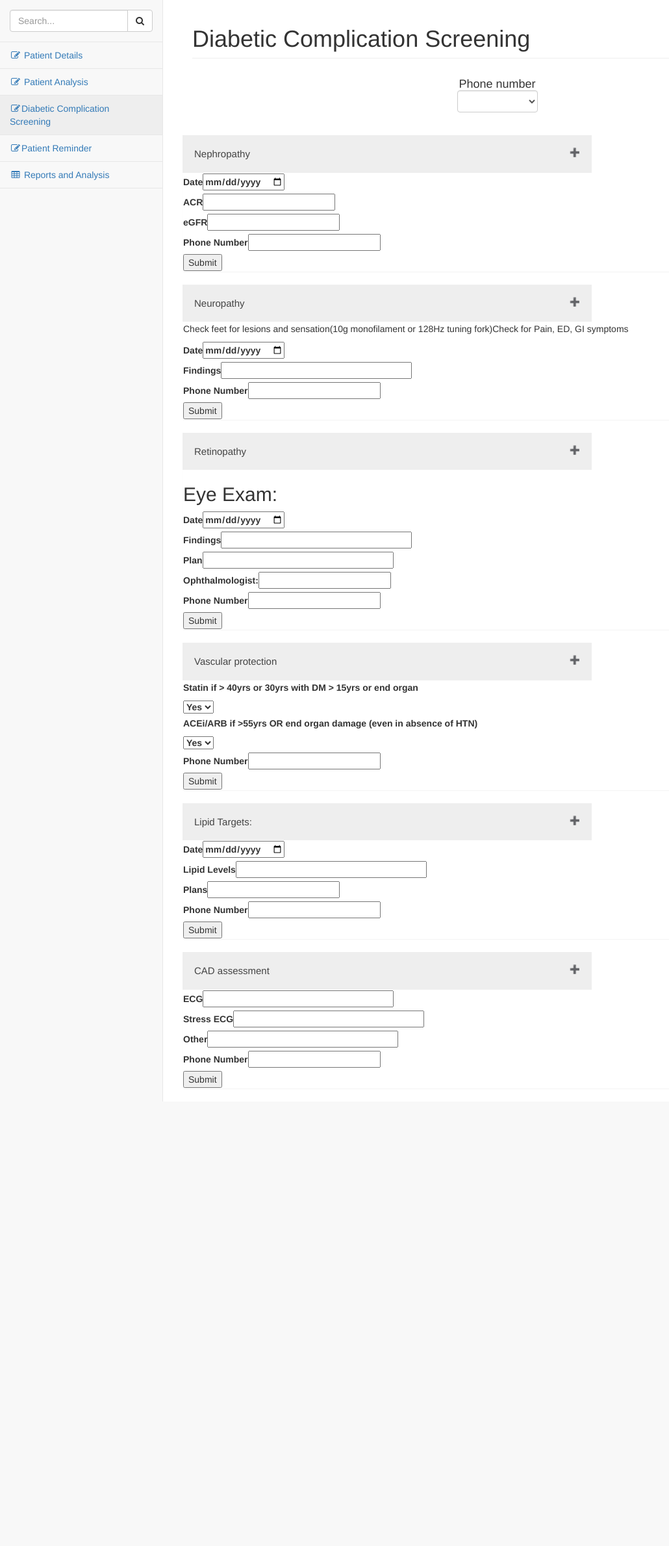
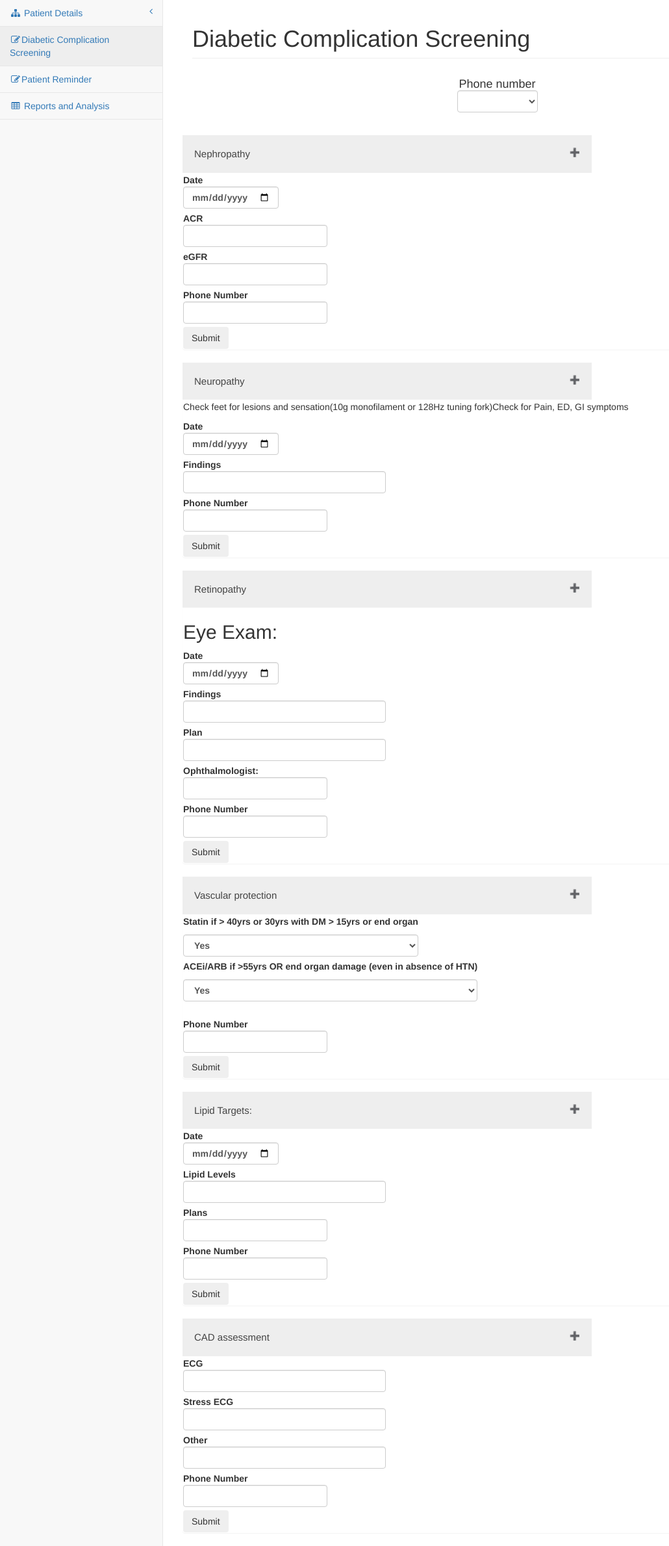
Before and after one commit to jookllo/diabetic_clinic, a PHP site: page /tables.php in a window 1280 px wide. Shown: the part 51-2430 px from the top of the page at 65% size, without its empty margins (0-1030 px from the left). Before the commit the page ends 1746 px from the top, so only its background shows below. Run offline with PHP 8.4, Linux system fonts and the light colour scheme; data comes from the database, SQL or seed files in the repository.

Commit message:
css was added to forms and buttons

```diff
--- a/navbar.php
+++ b/navbar.php
@@ -18,24 +18,26 @@
             <div class="navbar-default sidebar" role="navigation">
                 <div class="sidebar-nav navbar-collapse">
                     <ul class="nav" id="side-menu">
-                        <li class="sidebar-search">
-                            <div class="input-group custom-search-form">
-                                <input type="text" class="form-control" placeholder="Search...">
-                                <span class="input-group-btn">
-                                    <button class="btn btn-default" type="button">
-                                        <i class="fa fa-search"></i>
-                                    </button>
-                                </span>
-                            </div>
-                            <!-- /input-group -->
+
+
+
+                        <li>
+                        <a href="#"><i class="fa fa-sitemap fa-fw"></i> Patient Details<span class="fa arrow"></span></a>
+                            <ul class="nav nav-second-level">
+                                <li>
+                                    <a href="home.php">Add New Patient</a>
+                                </li>
+                                <li>
+                                    <a href="update.php">Delete or Edit Patient Records </a>
+                                </li>
+                                <li>
+
+                                </li>
+                            </ul>
+                            <!-- /.nav-second-level -->
                         </li>
-                        <li>
-                             <a href="home.php"><i class="fa fa-edit fa-fw"></i> Patient Details</a>
                         </li>
 
-                        <li><a href="analysis.php"><i class="fa fa-edit fa-fw"></i> Patient Analysis</a>
-
-                        </li>
                         <li>
                             <a href="tables.php"><i class="fa fa-edit fa-fw"></i>Diabetic Complication Screening</a>
                         </li>
@@ -49,7 +51,6 @@
                         </li>
 
 
-
                     </ul>
                 </div>
                 <!-- /.sidebar-collapse -->
--- a/tables.php
+++ b/tables.php
@@ -70,11 +70,11 @@
             <button class="accordion">Nephropathy</button>
             <div class="panel">
             <form action="functions/nephropathy.php" method="post" class="form-container">
-                <label>Date<input type="date" name="ndate"  required/></label><br/>
-                <label>ACR<input type="text" name="acr" required/></label><br/>
-                <label>eGFR<input type="text" name="egfr" required></label><br/>
-                <label>Phone Number<input type="text" name="phnum" id="phnum" required/></label><br/>
-                <button type="submit" >Submit</button>
+                <label>Date<input class="form-control" type="date" name="ndate"  required/></label><br/>
+                <label>ACR<input type="text" name="acr" class="form-control" required/></label><br/>
+                <label>eGFR<input type="text" name="egfr" class="form-control" required></label><br/>
+                <label>Phone Number<input type="text" name="phnum" class="form-control" id="phnum" required/></label><br/>
+                <button class="btn" type="submit">Submit</button>
             </form>
             </div>
 
@@ -84,10 +84,10 @@
                 <p>Check feet for lesions and
                 sensation(10g monofilament or 128Hz
                 tuning fork)Check for Pain, ED, GI symptoms</p>
-                <label>Date<input type="date" name="neudate" required></label><br/>
-                <label>Findings<input type="text" name="finds" size="30" required></label><br/>
-                <label>Phone Number<input type="text" name="phnum" id="phnum1" required/></label><br/>
-                <button type="submit">Submit</button>
+                <label>Date<input class="form-control" type="date" name="neudate" required></label><br/>
+                <label>Findings<input type="text" class="form-control" name="finds" size="30" required></label><br/>
+                <label>Phone Number<input type="text" name="phnum" class="form-control" id="phnum1" required/></label><br/>
+                <button class="btn" type="submit">Submit</button>
             </form>
         </div>
 
@@ -96,12 +96,12 @@
             <div class="panel">
             <form action="functions/retinopathy.php" method="post" class="form-container">
                 <h2>Eye Exam:</h2>
-               <label>Date<input type="date" name="t_date" required></label><br/>
-                <label>Findings<input type="text" name="find" size="30" required/></label><br/>
-                <label>Plan<input type="text" name="plan" size="30" required></label><br/>
-                <label>Ophthalmologist:<input type="text" name="ophth" required></label><br/>
-                <label>Phone Number<input type="text" name="phnum" id="phnum2" required/></label><br/>
-                <button type="submit">Submit</button>
+               <label>Date<input type="date" class="form-control" name="t_date" required></label><br/>
+                <label>Findings<input type="text" name="find" class="form-control" size="30" required/></label><br/>
+                <label>Plan<input type="text" name="plan" class="form-control" size="30" required></label><br/>
+                <label>Ophthalmologist:<input type="text" name="ophth" class="form-control" required></label><br/>
+                <label>Phone Number<input type="text" name="phnum" class="form-control" id="phnum2" required/></label><br/>
+                <button class="btn" type="submit">Submit</button>
                     </form>
                 </div>
 
@@ -112,7 +112,7 @@
 
             <label>
                 <p>Statin if > 40yrs or 30yrs with DM > 15yrs or end organ</p>
-                <select name="statin">
+                <select class="form-control" name="statin">
                     <option value="Yes">Yes</option>
                     <option value="No">No</option>
                     </select>
@@ -120,35 +120,35 @@
             <br/>
             <label>
                 <p>ACEi/ARB if >55yrs OR end organ damage (even in absence of HTN)</p>
-                <select name="statin2">
+                <select class="form-control" name="statin2">
                     <option value="Yes">Yes</option>
                     <option value="No">No</option>
                     </select><br/>
              </label><br/>
-            <label>Phone Number<input type="text" name="phnum" id="phnum3" required/></label><br/>
-            <button type="submit">Submit</button>
+            <label>Phone Number<input class="form-control" type="text" name="phnum" id="phnum3" required/></label><br/>
+            <button class="btn" type="submit">Submit</button>
             </form>
         </div>
 
          <button class="accordion">Lipid Targets:</button>
             <div class="panel">
             <form action="functions/lipids.php" method="post" class="form-container">
-                <label>Date<input type="date" name="l_date" required/></label><br/>
-                <label>Lipid Levels<input type="text" name="lipids" size="30" required/></label><br/>
-                <label>Plans<input type="text" name="plans" required/></label><br/>
-                <label>Phone Number<input type="text" name="phnum" id="phnum4" required/></label><br/>
-            <button type="submit">Submit</button>
+                <label>Date<input class="form-control" type="date" name="l_date" required/></label><br/>
+                <label>Lipid Levels<input class="form-control" type="text" name="lipids" size="30" required/></label><br/>
+                <label>Plans<input class="form-control" type="text" name="plans" required/></label><br/>
+                <label>Phone Number<input class="form-control" type="text" name="phnum" id="phnum4" required/></label><br/>
+            <button class="btn" type="submit">Submit</button>
         </form>
     </div>
 
       <button class="accordion">CAD assessment</button>
             <div class="panel">
             <form action="functions/cad.php" method="post" class="form-container">
-                <label>ECG<input type="text" name="ecg" size="30" required/></label><br/>
-                <label>Stress ECG<input type="text" name="secg" size="30" required/></label><br/>
-                <label>Other<input type="text" name="other" size="30" required/></label><br/>
-               <label>Phone Number<input type="text" name="phnum" id="phnum5" required/></label><br/>
-                <button type="submit">Submit</button>
+                <label>ECG<input class="form-control" type="text" name="ecg" size="30" required/></label><br/>
+                <label>Stress ECG<input class="form-control" type="text" name="secg" size="30" required/></label><br/>
+                <label>Other<input class="form-control" type="text" name="other" size="30" required/></label><br/>
+               <label>Phone Number<input class="form-control" type="text" name="phnum" id="phnum5" required/></label><br/>
+                <button class="btn" type="submit">Submit</button>
             </form>
         </div>
                 <script>
```
Also changed, not shown: reminder.php (+5 -5 lines).
